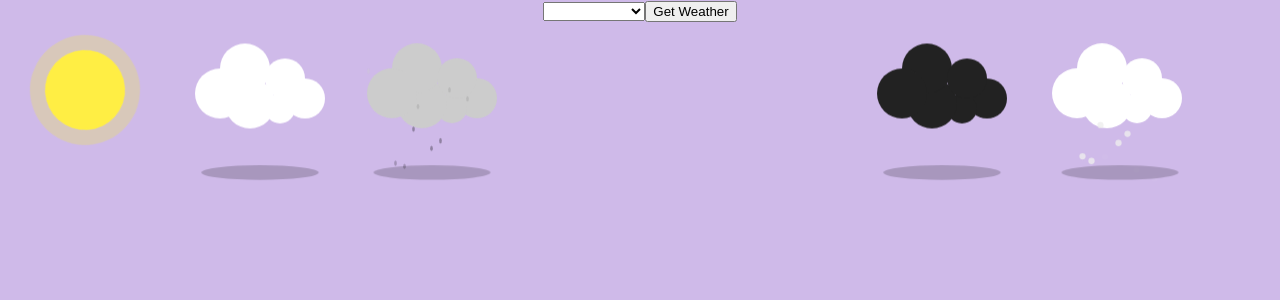
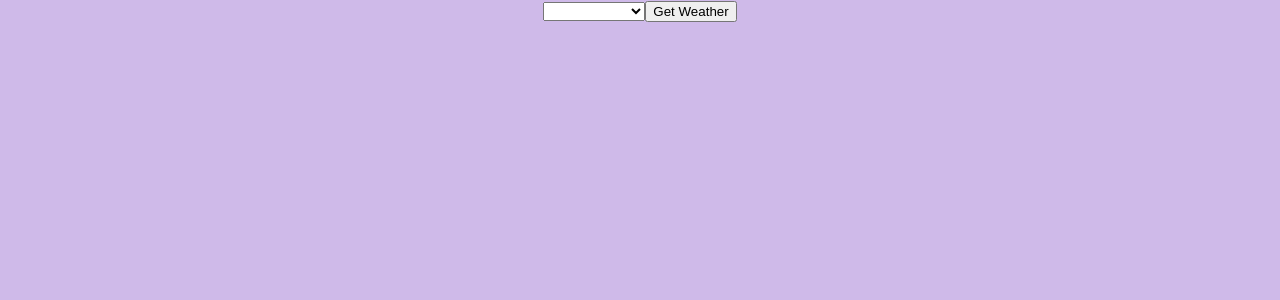
Before and after one commit to L-E-W-1-5/weather_app, a React (Create React App) app in the folder weather-app/: page / in a window 1280 px wide. Shown: the top 300 px of the page. Built offline with nearby package versions, Linux system fonts and the light colour scheme.

Commit message:
css weathr changes

```diff
--- a/weather-app/src/App.css
+++ b/weather-app/src/App.css
@@ -3,6 +3,8 @@
   background-color: #cfbae9;
   height: 100vh;
   width: 100vw;
+  display: flex;
+  flex-direction: column;
 }
 
 .windowSize {
--- a/weather-app/src/App.tsx
+++ b/weather-app/src/App.tsx
@@ -33,11 +33,7 @@ async function getWeather() {
 
 
         {weather && <Forecast weatherData={weather}></Forecast>}
-        <div className="rainy"></div>
-        <div className="sunny"></div>
-        <div className="cloudy"></div>
-        <div className="stormy"></div>
-        <div className="snowy"></div>
+
 
 
        </div>
--- a/weather-app/src/components/Forecast/Forecast.tsx
+++ b/weather-app/src/components/Forecast/Forecast.tsx
@@ -9,19 +9,26 @@ const Forecast = (props: any): JSX.Element => {
 
     console.log("this is props", props.weatherData)
 
+    const currentSky = props.weatherData.weather[0]["description"]
+
     //const currentConditions = props.weatherData.main.current
 
 
     return (
         <>
             <ul>
-                {/* <li>Temp: {temp}</li> */}
-                <li>Current Conditions: {props.weatherData.main.temp}</li>
-                <li>Wind:{props.wind}</li>
+                <li>Temp: {props.weatherData.main.temp}</li>
+                <li>Current Conditions: {props.weatherData.weather[0]["description"]}</li>
+                <li>Wind Speed: {props.weatherData.wind.speed}</li>
             </ul>
+            <div className={currentSky === "sunny" ? "sunny" : currentSky === "raining" ? "rainy" : currentSky === "cloudy" ? "cloudy" : currentSky === "snowing" ? "snowy" : currentSky === "storms" ? "stormy" : "sunny"}></div>
+            {/* <div className="rainy"></div>
+            <div className="sunny"></div>
+            <div className="cloudy"></div>
+            <div className="stormy"></div>
+            <div className="snowy"></div> */}
         </>
     )
 }
 
-
 export default Forecast
```
